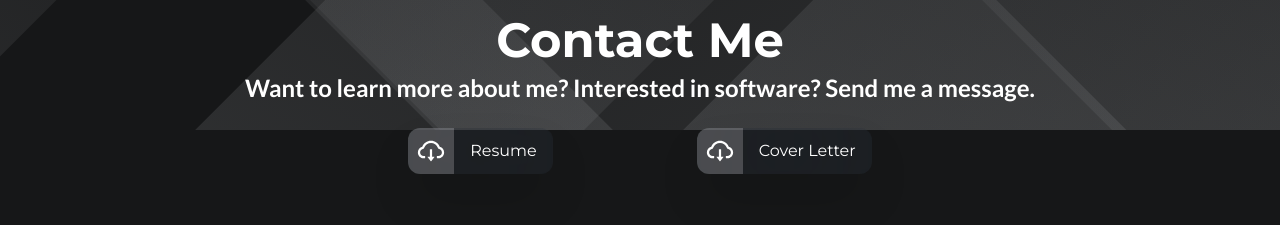
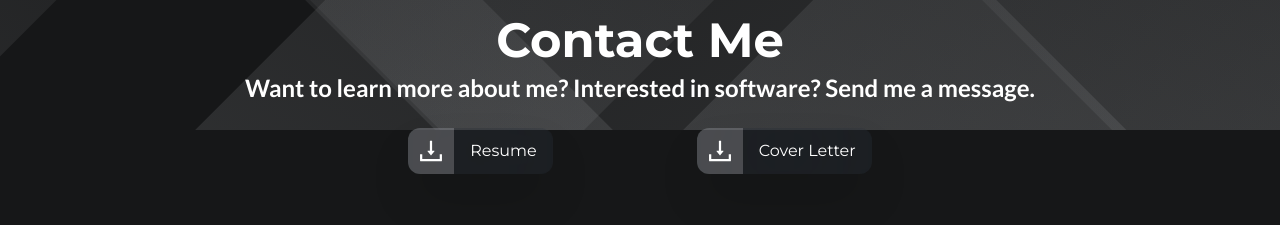
Before and after one commit to ChaceN89/Portfolio-ChaceNielson, a React (Create React App) app: page /#/ in a window 1280 px wide. Shown: the part 7070-7295 px from the top of the page. Built offline with nearby package versions, Linux system fonts and the light colour scheme.

Commit message:
added new functionality to open the pdfs in a separate window before download

```diff
--- a/src/components/DownloadButton.jsx
+++ b/src/components/DownloadButton.jsx
@@ -3,13 +3,13 @@
  * Uses download icon for all instances
  */
 import React from 'react'
-import {AiOutlineCloudDownload} from 'react-icons/ai'
+import { AiOutlineDownload } from "react-icons/ai";
 
 function DownloadButton({onClick, name}) {
     return (
         <button onClick={onClick} className='relative group rounded-xl cursor-pointer flex justify-between items-center overflow-hidden  hover:bg-white hover:text-black bg-gray-700 bg-opacity-20 shadow-2xl backdrop-blur-3xl'>
             <div className=' p-2 bg-white bg-opacity-20   flex justify-center items-center '>
-                <AiOutlineCloudDownload size={30} className="hover:text-black hover:scale-105"/>
+                <AiOutlineDownload size={30} className="hover:text-black hover:scale-105"/>
             </div>
             <div className="px-4">{name}</div>
         </button>
--- a/src/components/DownloadCV.jsx
+++ b/src/components/DownloadCV.jsx
@@ -3,31 +3,17 @@
  */
 import React from 'react'
 import DownloadButton from './DownloadButton';
+import openPdf from '../functions/openPDF';
 
 function DownloadCV() {
-    const downloadResume = () => {
-		try {
-			const fileName = "Chace Nielson - Resume.pdf"
-			var FileSaver = require('file-saver');
-			FileSaver.saveAs(process.env.PUBLIC_URL + '/pdfs/'+fileName, fileName);
-		} catch {
-			return
-		}
-    }
-    const downloadCoverLetter = () => {
-		try {
-			const fileName = "Chace Nielson - Cover Letter.pdf"
-			var FileSaver = require('file-saver');
-			FileSaver.saveAs(process.env.PUBLIC_URL + '/pdfs/'+fileName, fileName);
-		} catch {
-			return
-		}
-    }
+	// functions to open pdfs in a separate
+	const openResume = () => openPdf("Chace Nielson - Resume.pdf");
+    const openCoverLetter = () => openPdf("Chace Nielson - Cover Letter.pdf");
 
 	return (
 		<div className='py-6 flex justify-center space-x-4 sm:space-x-20 lg:space-x-36'>
-			<DownloadButton onClick={downloadResume} name={"Resume"}/>
-			<DownloadButton onClick={downloadCoverLetter} name={"Cover Letter"}/>
+			<DownloadButton onClick={openResume} name={"Resume"}/>
+			<DownloadButton onClick={openCoverLetter} name={"Cover Letter"}/>
 		</div>
 	)
 }
--- /dev/null
+++ b/src/functions/openPDF.js
@@ -0,0 +1,10 @@
+/**
+ * Function to open a PDF file located in the 'pdfs' folder within the 'public' folder.
+ * @param {string} pdfName - The name of the PDF file to open.
+ */
+const openPdf = (pdfName) => {
+    const fileUrl = `${process.env.PUBLIC_URL}/pdfs/${pdfName}`;
+    window.open(fileUrl, '_blank');
+};
+
+export default openPdf;
```
Also changed, not shown: 2 other files (tests, documents, lock files or other folders).
